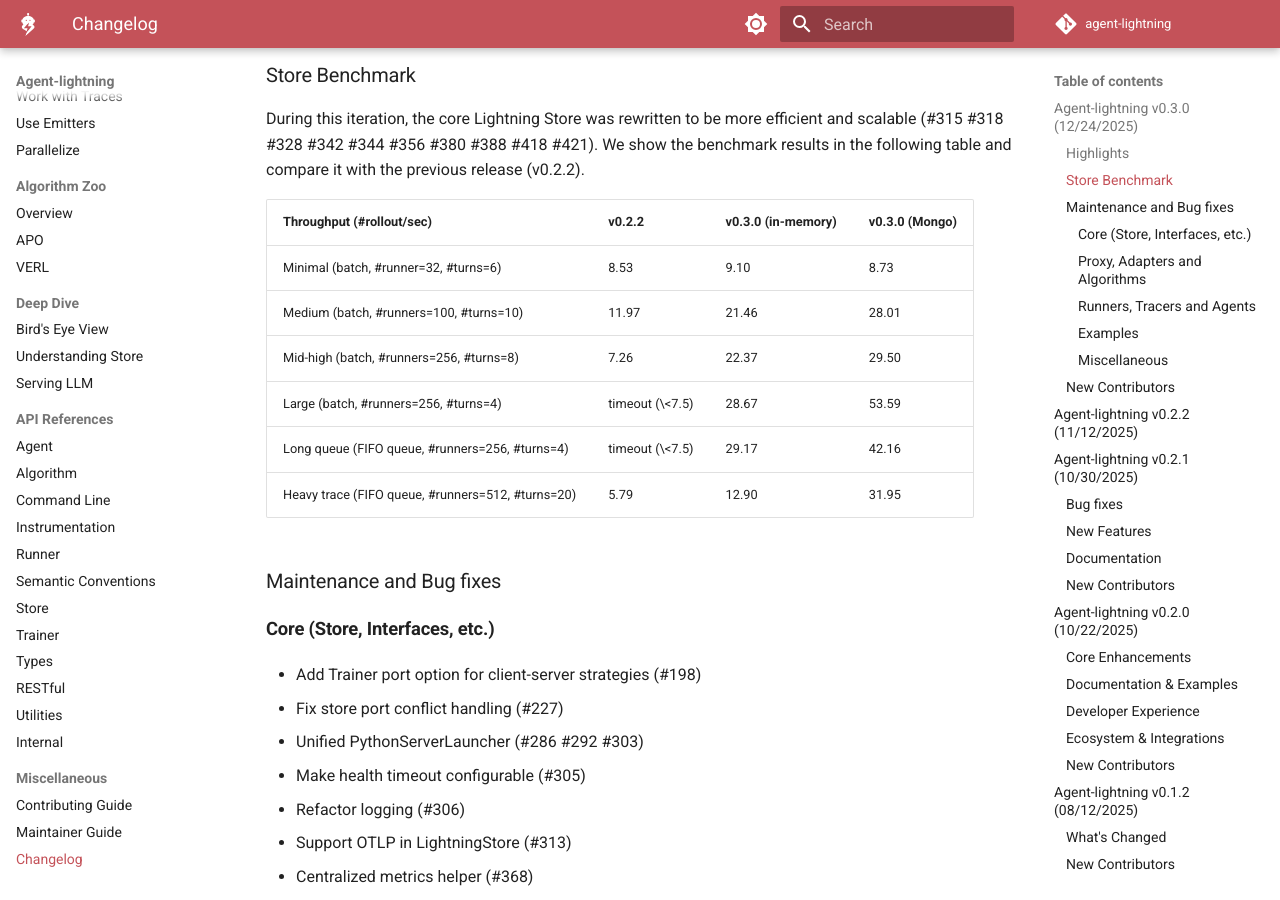
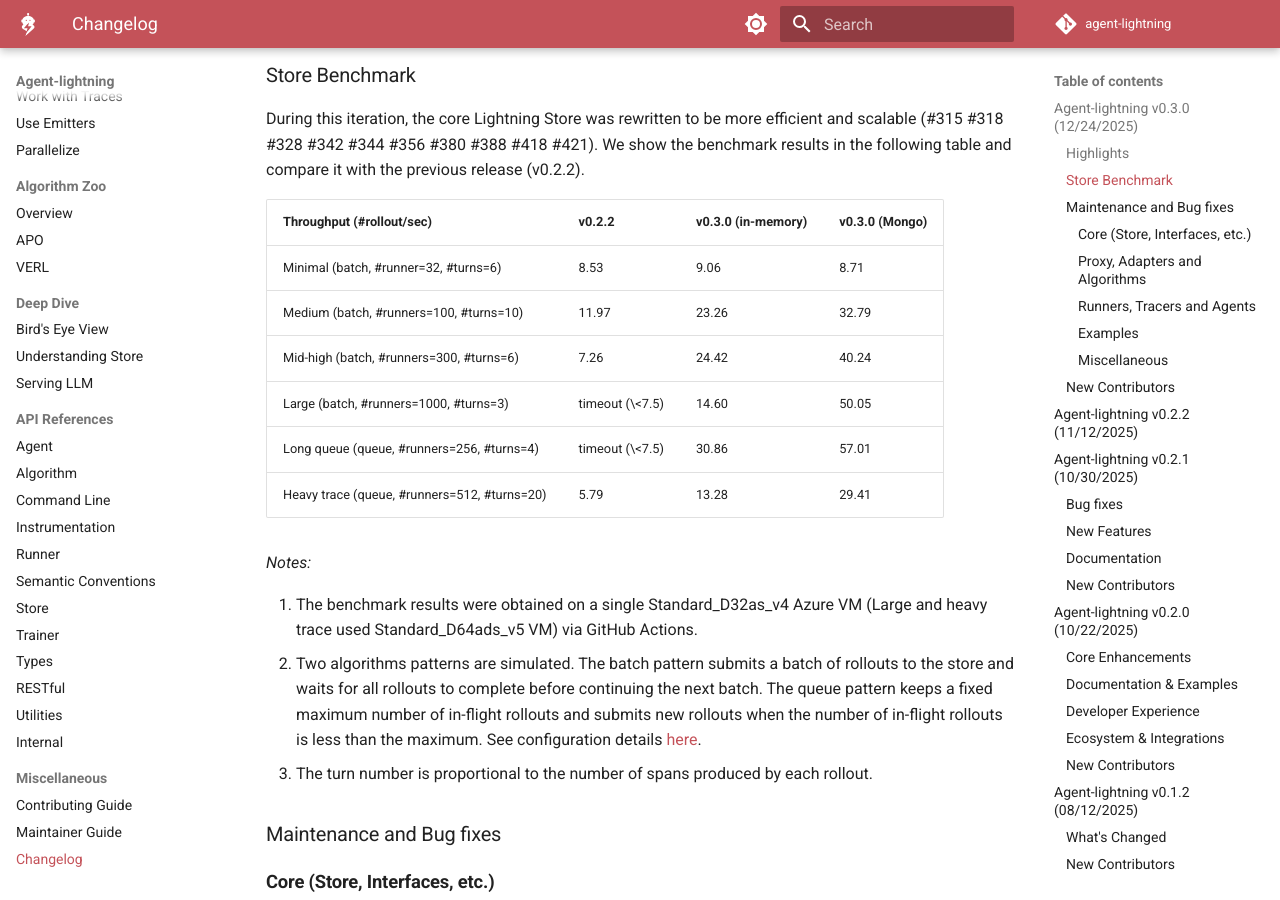
Before and after one commit to millord237/agent-lightning, an MkDocs documentation site: the page built from docs/changelog.md, in a window 1280 px wide and 900 px high, scrolled down 949 px. Built offline with MkDocs 1.6.1 and Material for MkDocs 9.7.7, drawn with Linux system fonts in a browser that asks for light colours; comment, search, counter and statistics services are not loaded; the version menu is left out.

Commit message:
update benchmark result

```diff
--- a/docs/changelog.md
+++ b/docs/changelog.md
@@ -24,12 +24,18 @@
 
 | Throughput (\#rollout/sec) | v0.2.2 | v0.3.0 (in-memory) | v0.3.0 (Mongo) |
 | :---- | :---- | :---- | :---- |
-| Minimal (batch, #runner=32, #turns=6) | 8.53 | 9.10 | 8.73 |
-| Medium (batch, #runners=100, #turns=10) | 11.97 | 21.46 | 28.01 |
-| Mid-high (batch, #runners=256, #turns=8) | 7.26 | 22.37 | 29.50 |
-| Large (batch, #runners=256, #turns=4) | timeout (\<7.5) | 28.67 | 53.59 |
-| Long queue (FIFO queue, #runners=256, #turns=4) | timeout (\<7.5) | 29.17 | 42.16 |
-| Heavy trace (FIFO queue, #runners=512, #turns=20) | 5.79 | 12.90 | 31.95 |
+| Minimal (batch, #runner=32, #turns=6) | 8.53 | 9.06 | 8.71 |
+| Medium (batch, #runners=100, #turns=10) | 11.97 | 23.26 | 32.79 |
+| Mid-high (batch, #runners=300, #turns=6) | 7.26 | 24.42 | 40.24 |
+| Large (batch, #runners=1000, #turns=3) | timeout (\<7.5) | 14.60 | 50.05 |
+| Long queue (queue, #runners=256, #turns=4) | timeout (\<7.5) | 30.86 | 57.01 |
+| Heavy trace (queue, #runners=512, #turns=20) | 5.79 | 13.28 | 29.41 |
+
+*Notes:*
+
+1. The benchmark results were obtained on a single Standard_D32as_v4 Azure VM (Large and heavy trace used Standard_D64ads_v5 VM) via GitHub Actions.
+2. Two algorithms patterns are simulated. The batch pattern submits a batch of rollouts to the store and waits for all rollouts to complete before continuing the next batch. The queue pattern keeps a fixed maximum number of in-flight rollouts and submits new rollouts when the number of in-flight rollouts is less than the maximum. See configuration details [here](https://github.com/microsoft/agent-lightning/blob/v0.3.0/.github/workflows/benchmark.yml).
+3. The turn number is proportional to the number of spans produced by each rollout.
 
 ### Maintenance and Bug fixes
 
```
